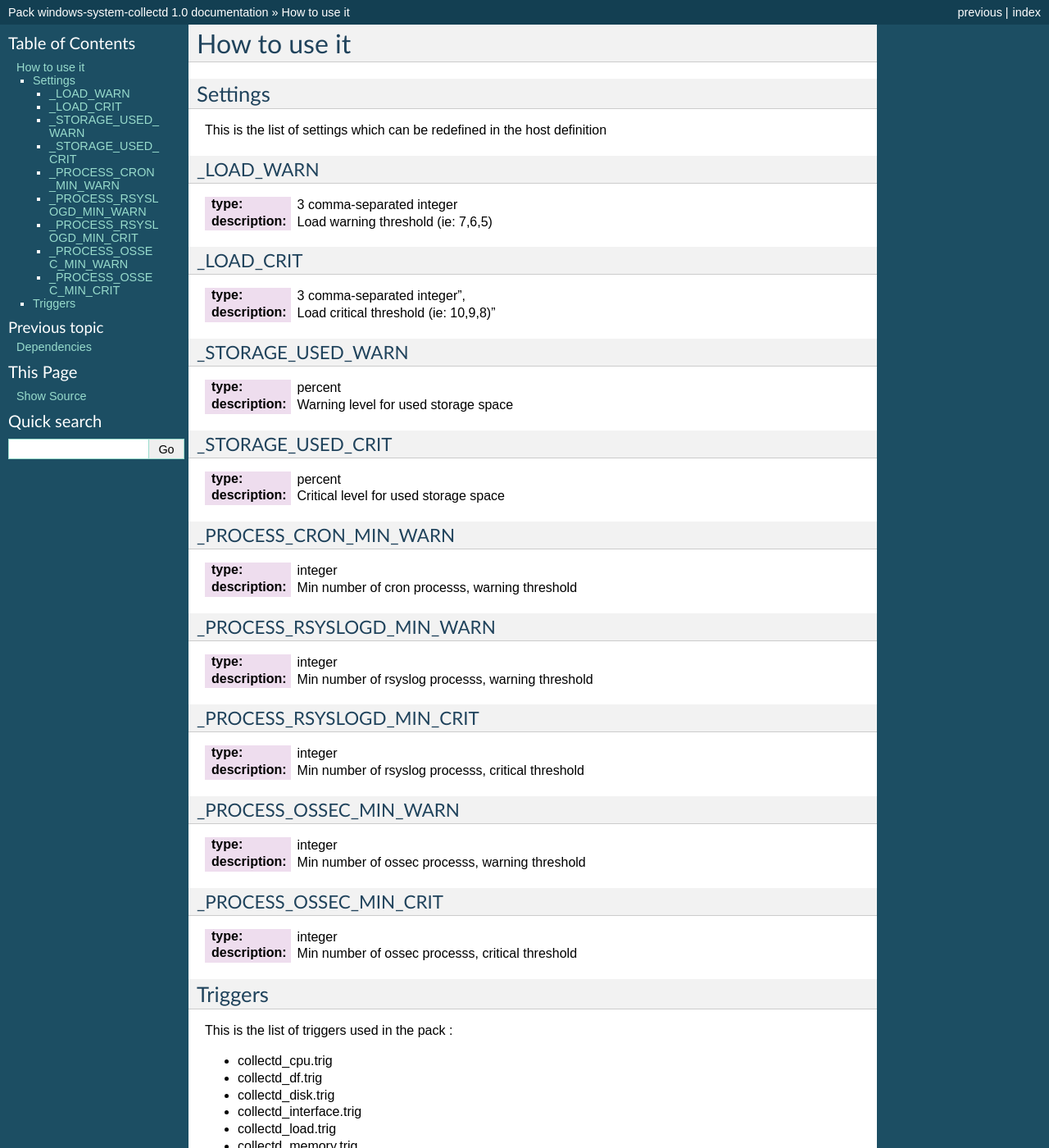
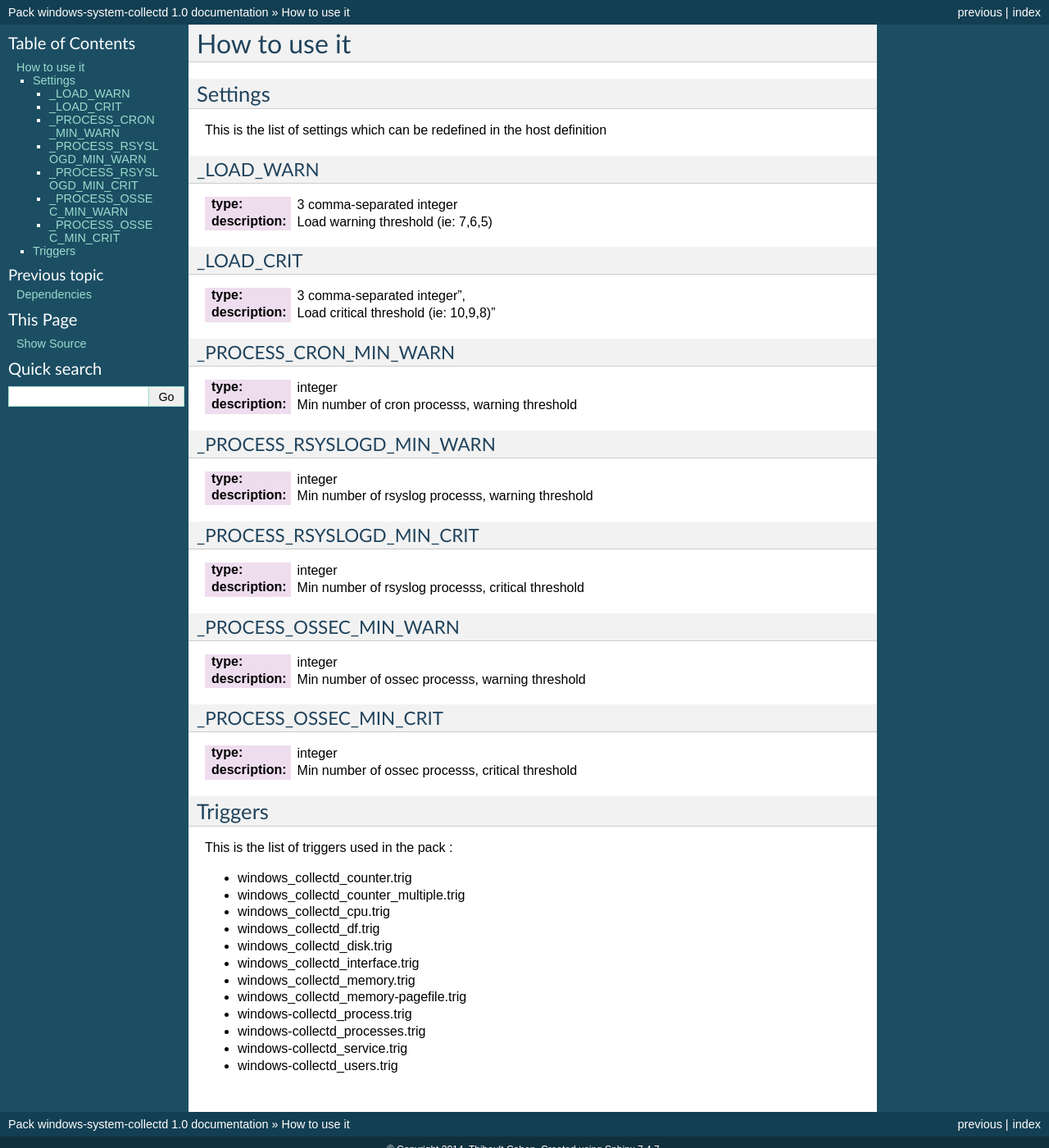
Before and after one commit to savoirfairelinux/monitoring-tools, a Sphinx documentation site: the page built from doc/source/howtouseit.rst, in a window 1280 px wide and 1400 px high. Shown: the whole window at 82% size. Built offline with Sphinx 7.4.7, drawn with Linux system fonts in a browser that asks for light colours; some of the changed text lies outside the part shown.

Commit message:
Add trigger and fix doc

```diff
--- a/doc/source/howtouseit.rst
+++ b/doc/source/howtouseit.rst
@@ -6,6 +6,7 @@ Settings
 ~~~~~~~~
 
 This is the list of settings which can be redefined in the host definition
+
 
 _LOAD_WARN
 ----------
@@ -21,26 +22,11 @@ _LOAD_CRIT
 :description:        Load critical threshold (ie: 10,9,8)"
 
 
-_STORAGE_USED_WARN
-------------------
-
-:type:              percent
-:description:       Warning level for used storage space
-
-
-_STORAGE_USED_CRIT
-------------------
-
-:type:              percent
-:description:       Critical level for used storage space
-
-
 _PROCESS_CRON_MIN_WARN
 ----------------------
 
 :type:              integer
 :description:       Min number of cron processs, warning threshold
-
 
 
 _PROCESS_RSYSLOGD_MIN_WARN
@@ -76,12 +62,15 @@ Triggers
 
 This is the list of triggers used in the pack :
 
-* collectd_cpu.trig
-* collectd_df.trig
-* collectd_disk.trig
-* collectd_interface.trig
-* collectd_load.trig
-* collectd_memory.trig
-* collectd_processes.trig
-* collectd_swap.trig
-* collectd_users.trig
+* windows_collectd_counter.trig
+* windows_collectd_counter_multiple.trig
+* windows_collectd_cpu.trig
+* windows_collectd_df.trig
+* windows_collectd_disk.trig
+* windows_collectd_interface.trig
+* windows_collectd_memory.trig
+* windows_collectd_memory-pagefile.trig
+* windows-collectd_process.trig
+* windows-collectd_processes.trig
+* windows-collectd_service.trig
+* windows-collectd_users.trig
```
Also changed, not shown: doc/source/dependencies.rst (+20 -26 lines), 2 other files.
